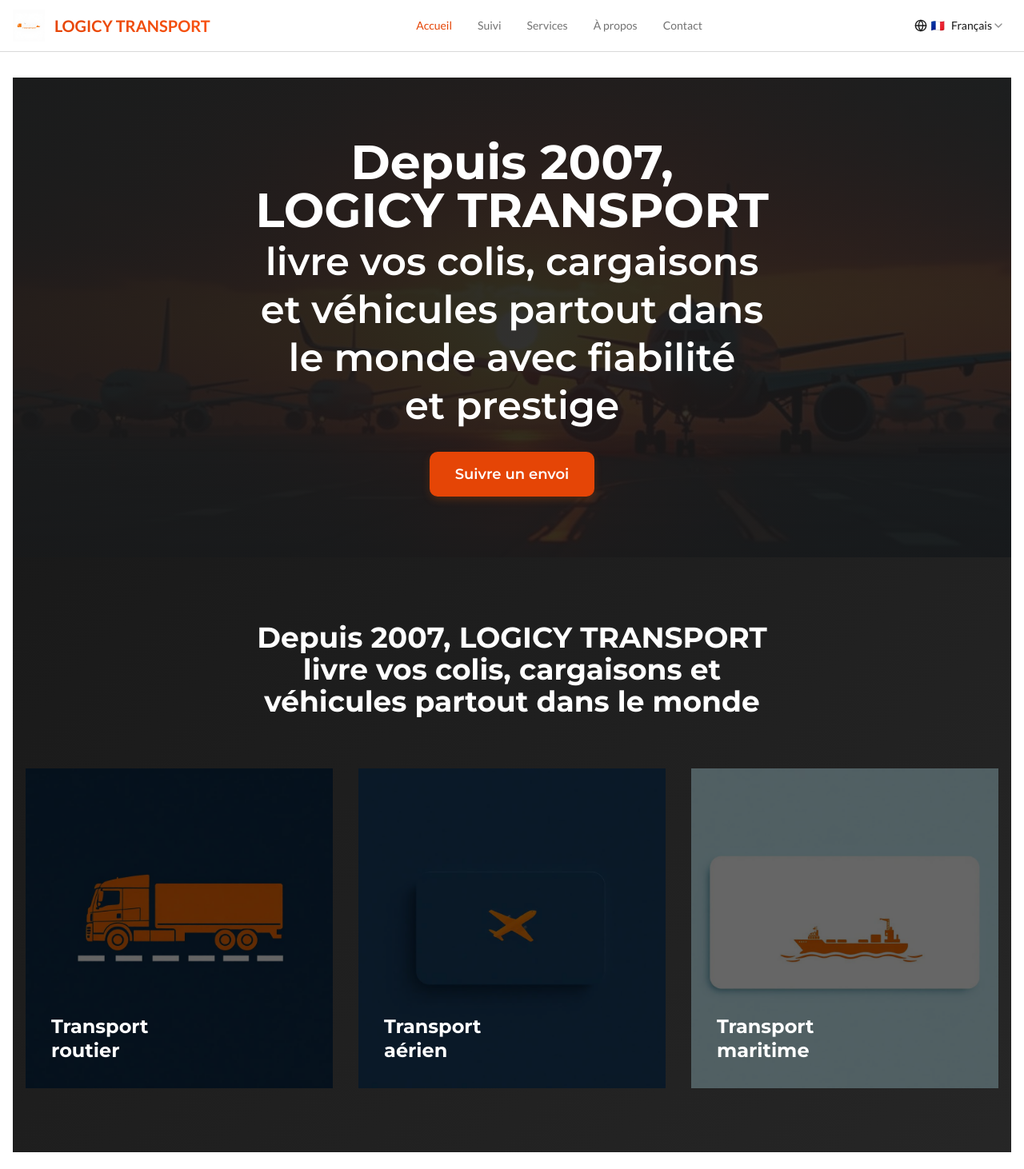
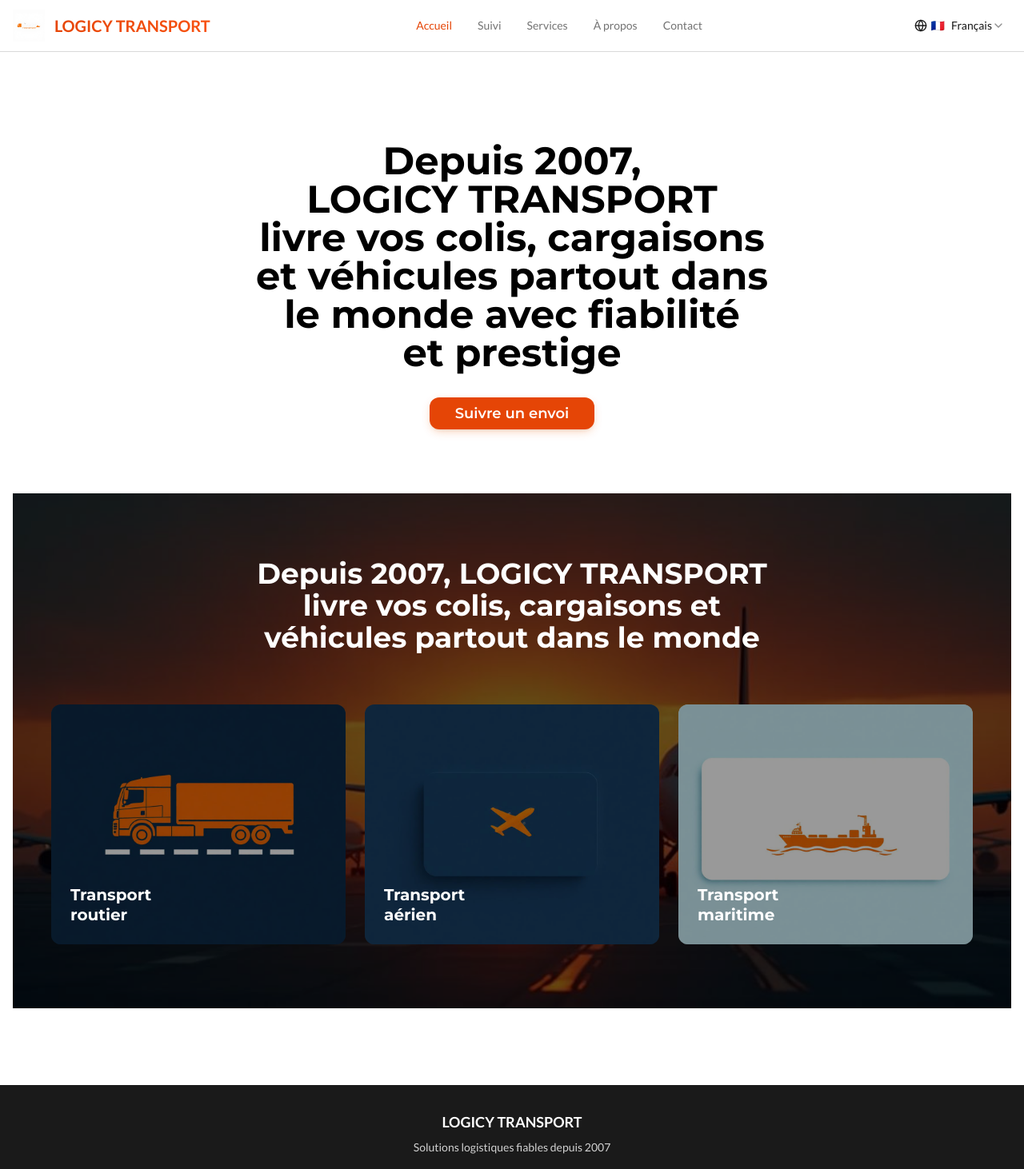
Before and after one commit to lolo2020s/logicylogistics-tracking, a React (Vite) app: page / in a window 1280 px wide. Shown: the top 1462 px of the page at 80% size. Built offline with nearby package versions, Linux system fonts and the light colour scheme.

Commit message:
Fix white background issue
The user reported a white background around the hero image and that the new image is not as expected. I am investigating the issue and will adjust the hero section accordingly.

```diff
--- a/src/pages/HomePage.tsx
+++ b/src/pages/HomePage.tsx
@@ -45,81 +45,66 @@ export function HomePage({ onNavigate }: HomePageProps) {
   ];
 
   return (
-    <div className="space-y-0 bg-white min-h-screen">
-      {/* Hero Section */}
-      <section className="relative overflow-hidden">
-        <div
-          className="relative h-[600px] bg-cover bg-center bg-no-repeat"
-          style={{ backgroundImage: `url(${heroImage})` }}
-        >
-          <div className="absolute inset-0 bg-gradient-hero" />
-
-          <div className="relative z-10 flex items-center justify-center h-full text-center text-white px-6">
-            <div className="max-w-4xl space-y-8">
-              <div className="space-y-6">
-                <h1 className="text-4xl md:text-6xl font-montserrat font-bold leading-tight">
+    <div className="min-h-screen bg-white">
+      {/* Section blanche du haut */}
+      <section className="bg-white py-20 px-6">
+        <div className="max-w-4xl mx-auto text-center">
+          <h1 className="text-4xl md:text-5xl font-montserrat font-bold text-black leading-tight mb-8">
             Depuis 2007,<br />
             LOGICY TRANSPORT<br />
-                  <span className="text-3xl md:text-5xl font-montserrat font-semibold">
             livre vos colis, cargaisons<br />
             et véhicules partout dans<br />
             le monde avec fiabilité<br />
             et prestige
-                  </span>
           </h1>
-              </div>
 
           <Button
             onClick={() => onNavigate('tracking')}
-                size="lg"
-                className="bg-primary hover:bg-primary/90 shadow-button transition-smooth text-lg px-8 py-3 h-14 font-montserrat font-semibold"
+            className="bg-primary hover:bg-primary/90 text-white font-montserrat font-semibold px-8 py-4 text-lg rounded-lg shadow-button transition-smooth"
           >
             Suivre un envoi
           </Button>
         </div>
-          </div>
-        </div>
       </section>
 
-      {/* Services Section - Dark Background */}
-      <section className="py-20 bg-gradient-dark">
-        <div className="container mx-auto px-4">
+      {/* Section noire du bas avec image d'avion */}
+      <section
+        className="bg-black py-20 px-6 bg-cover bg-center relative"
+        style={{ backgroundImage: `url(${heroImage})` }}
+      >
+        <div className="absolute inset-0 bg-black/60" />
+        <div className="relative z-10 max-w-6xl mx-auto">
           <div className="text-center mb-16">
-            <h2 className="text-3xl md:text-4xl font-montserrat font-bold mb-6 text-white">
+            <h2 className="text-3xl md:text-4xl font-montserrat font-bold text-white leading-tight mb-8">
               Depuis 2007, LOGICY TRANSPORT<br />
               livre vos colis, cargaisons et<br />
               véhicules partout dans le monde
             </h2>
           </div>
 
-          <div className="grid grid-cols-1 md:grid-cols-3 gap-8">
-            {services.map((service, index) => {
-              const cardBackgrounds = [
-                transportRoutierBg,
-                transportAerienBg,
-                transportMaritimeBg
-              ];
-              const serviceNames = ['Transport\nroutier', 'Transport\naérien', 'Transport\nmaritime'];
-
-              return (
+          {/* Les 3 cartes de transport */}
+          <div className="grid grid-cols-1 md:grid-cols-3 gap-6">
+            {[
+              { bg: transportRoutierBg, title: 'Transport\nroutier' },
+              { bg: transportAerienBg, title: 'Transport\naérien' },
+              { bg: transportMaritimeBg, title: 'Transport\nmaritime' }
+            ].map((service, index) => (
               <div
                 key={index}
-                  className="group hover:shadow-premium transition-smooth cursor-pointer rounded-none overflow-hidden bg-cover bg-center relative h-[400px]"
-                  style={{ backgroundImage: `url(${cardBackgrounds[index]})` }}
+                className="relative h-[300px] bg-cover bg-center rounded-lg overflow-hidden"
+                style={{ backgroundImage: `url(${service.bg})` }}
               >
-                  <div className="absolute inset-0 bg-black/60 group-hover:bg-black/70 transition-smooth" />
-                  <div className="relative z-10 p-8 h-full flex flex-col justify-end">
-                    <h3 className="text-2xl font-montserrat font-bold text-white leading-tight whitespace-pre-line">
-                      {serviceNames[index]}
+                <div className="absolute inset-0 bg-black/40" />
+                <div className="relative z-10 p-6 h-full flex items-end">
+                  <h3 className="text-xl font-montserrat font-bold text-white leading-tight whitespace-pre-line">
+                    {service.title}
                   </h3>
                 </div>
               </div>
-              );
-            })}
+            ))}
           </div>
         </div>
       </section>
-
     </div>
   );
 }
```
Lines whose indentation alone changed are shown as unchanged.
